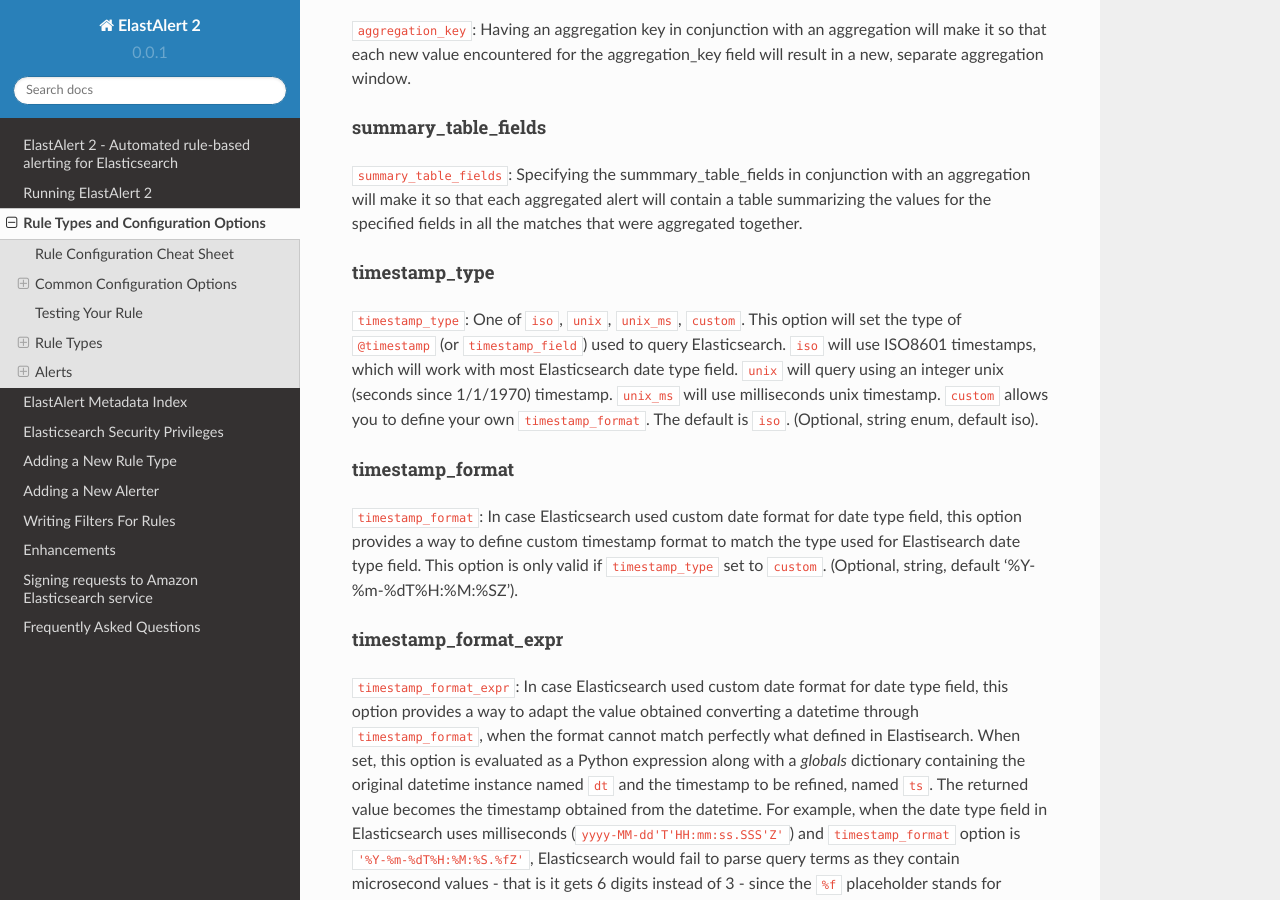
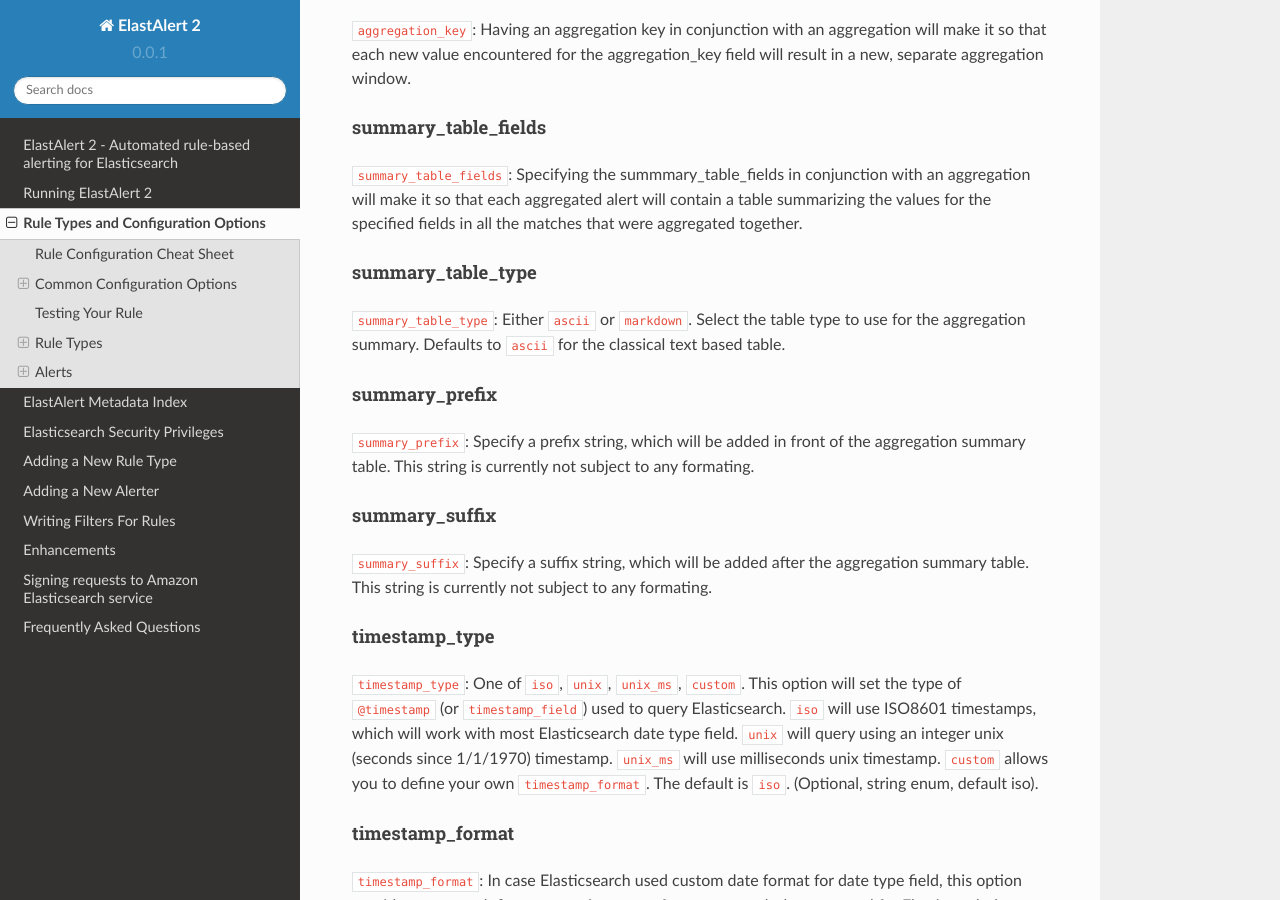
Before and after one commit to Yelp/elastalert, a Sphinx documentation site: the page built from docs/source/ruletypes.rst, in a window 1280 px wide and 900 px high, scrolled down 15856 px. Built offline with Sphinx 7.4.7 and the Read the Docs theme 2.0.0, drawn with Linux system fonts in a browser that asks for light colours; pages that are not in the unit, such as notebooks, are missing from menus.

Commit message:
Add markdown summary table documentation
Added documentation for the configuration options related to the
markdown summary table. These options include:

 - summary_table_type (Defaults to ascii)

 - summary_prefix

 - summary_suffix

Also fixed one too many newline chars at the end of the markdown table.

```diff
--- a/docs/source/ruletypes.rst
+++ b/docs/source/ruletypes.rst
@@ -709,6 +709,21 @@
 
 ``summary_table_fields``: Specifying the summmary_table_fields in conjunction with an aggregation will make it so that each aggregated alert will contain a table summarizing the values for the specified fields in all the matches that were aggregated together.
 
+summary_table_type
+^^^^^^^^^^^^^^^^^^^^
+
+``summary_table_type``: Either ``ascii`` or ``markdown``. Select the table type to use for the aggregation summary. Defaults to ``ascii`` for the classical text based table.
+
+summary_prefix
+^^^^^^^^^^^^^^^^^^^^
+
+``summary_prefix``: Specify a prefix string, which will be added in front of the aggregation summary table. This string is currently not subject to any formating.
+
+summary_suffix
+^^^^^^^^^^^^^^^^^^^^
+
+``summary_suffix``: Specify a suffix string, which will be added after the aggregation summary table. This string is currently not subject to any formating.
+
 timestamp_type
 ^^^^^^^^^^^^^^
 
```
Also changed, not shown: 1 other file.
